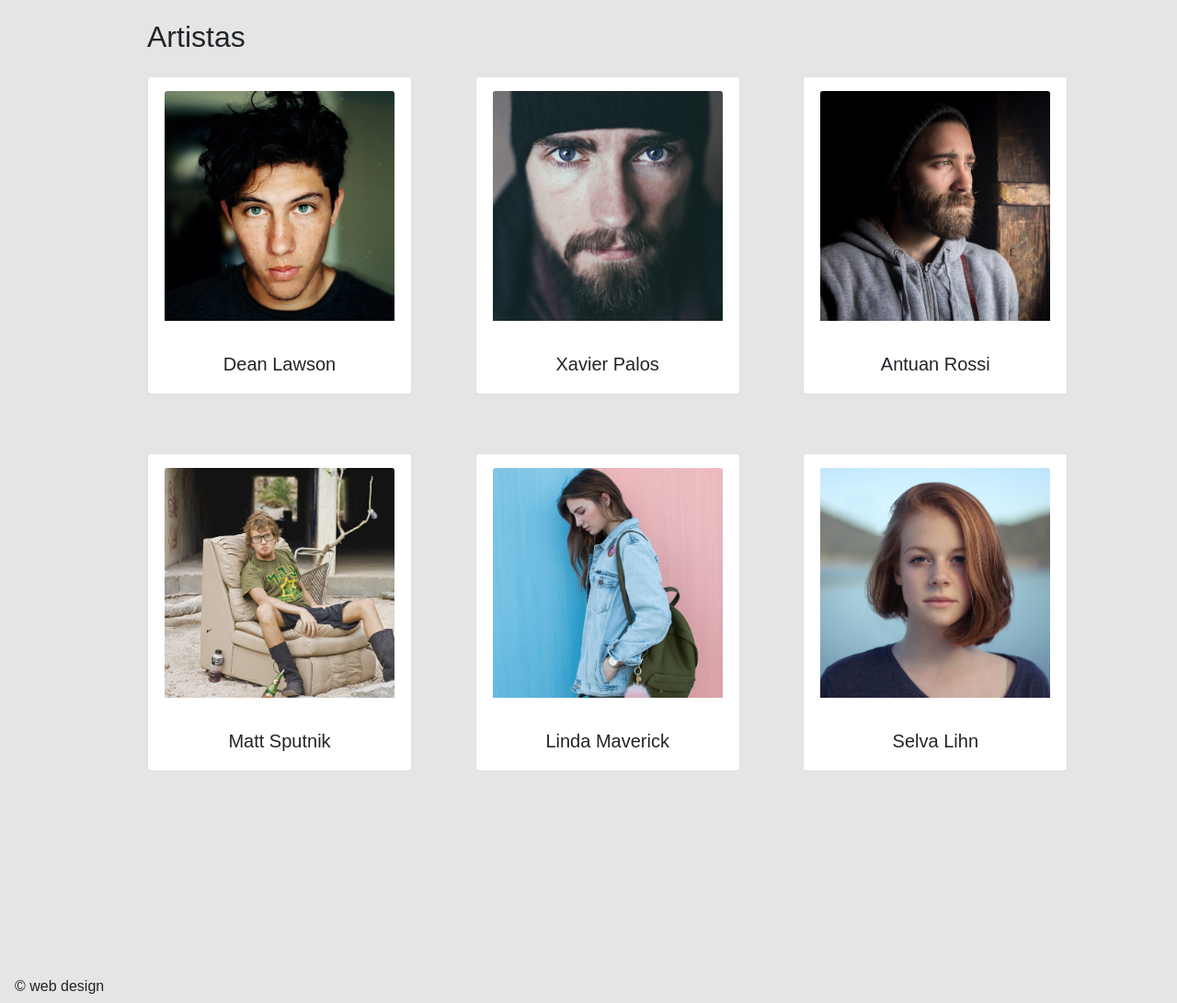
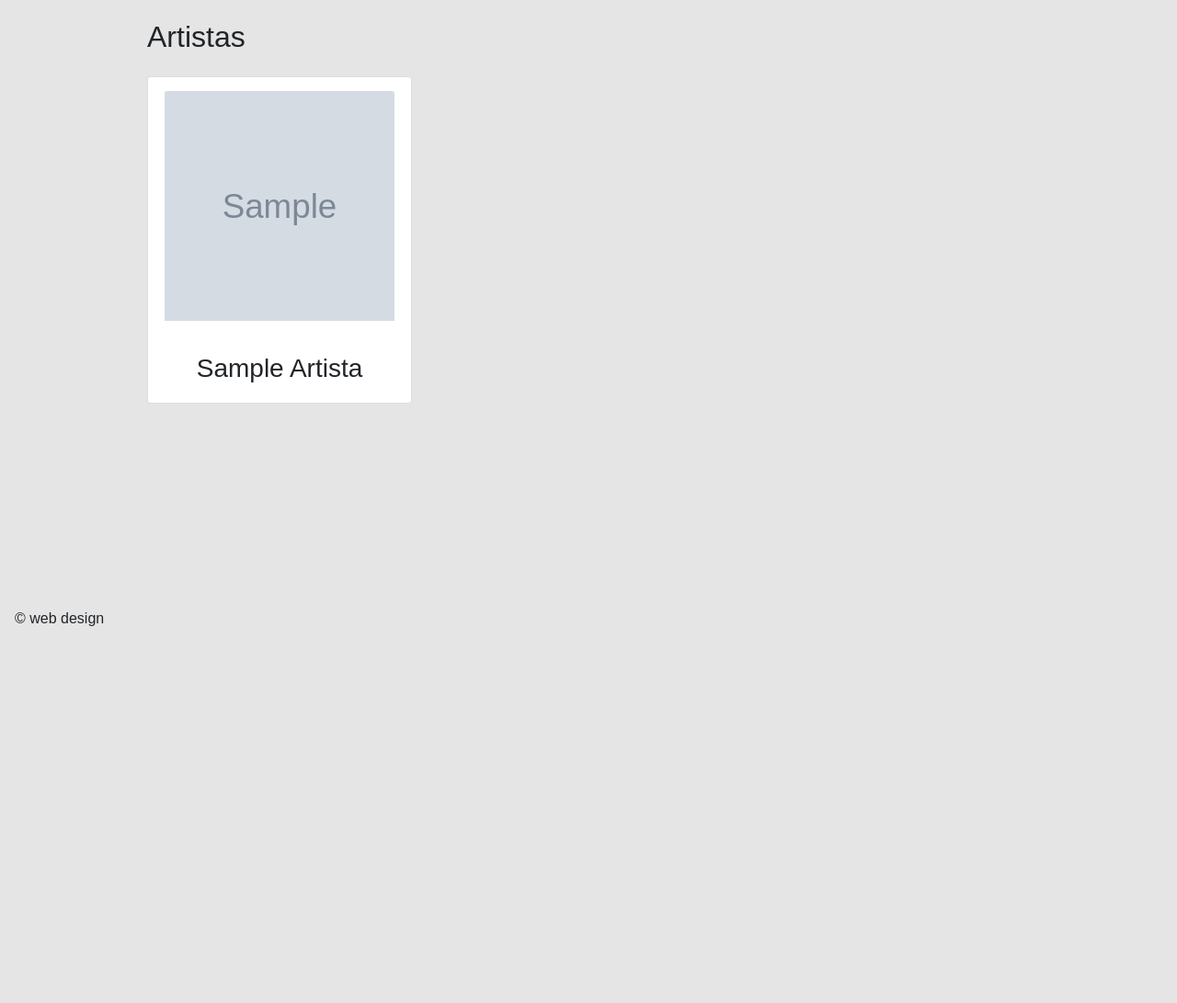
Before and after one commit to rsep/Proyecto_Semestral006D_DJANGO, a Django app: page / in a window 1280 px wide. Shown: the part 728-1819 px from the top of the page at 92% size. After the commit the page ends 1409 px from the top, so only its background shows below. Run offline with Django 3.2, Linux system fonts and the light colour scheme; tables that the repository leaves empty hold one stand-in row (values such as "Sample post"); grey boxes marked "Sample" are stand-in pictures; some libraries are stand-ins or nearby versions.

Commit message:
index y nosotros OK rutas, data de BD

```diff
--- a/Proyecto_Semestral006D_DJANGO/core/templates/core/index.html
+++ b/Proyecto_Semestral006D_DJANGO/core/templates/core/index.html
@@ -84,85 +84,20 @@
             </div>
         </div>
 
-        <!-- Linea de Cards Artistas -->
+        <!-- cards -->
         <div id="card1" class="row">
-            <div class="col col-md-6 col-xl-4">
+            {% for x in artistas %}
+            <div class="col">
                 <div class="card text-center ex2" style="width: 18rem;">
-
-                    <a href="bio_artista1.html">
-                        <img src="{% static 'core/img/artistas/4_c.jpg' %}" class="card-img-top anima" alt="...">
+                    <a href="{% url 'bio_artista' %}">
+                        <abbr title="Lorem ipsum dolor sit amet, consectetur adipisicing elit, sed do eiusmod
+                        tempor incididunt ut labore et dolore magna aliqua."><img src="{{ x.foto_perfil.url }}" alt="{{ x.nombre }}" class="card-img-top anima"></abbr>
                     </a>
                     <div class="card-body">
-                        <h5 class="card-text">Dean Lawson</h5>
+                        <h3 class="card-text">{{ x.nombre | title}}</h3>
                     </div>
                 </div>
             </div>
-
-            <div class="col col-md-6 col-xl-4">
-                <div class="card text-center ex2" style="width: 18rem;">
-
-                    <!-- linkear al artista 2 -->
-                    <a href="bio_artista2.html">
-                        <img src="{% static 'core/img/artistas/2_c.jpg' %}" class="card-img-top anima" alt="...">
-                    </a>
-                    <div class="card-body">
-                        <h5 class="card-text">Xavier Palos</h5>
-                    </div>
-                </div>
-            </div>
-
-            <div class="col col-md-6 col-xl-4">
-                <div class="card text-center ex2" style="width: 18rem;">
-
-                    <!-- linkear al artista 3 -->
-                    <a href="bio_artista3.html">
-                        <img src="{% static 'core/img/artistas/8_c.jpg' %}" class="card-img-top anima" alt="...">
-                    </a>
-                    <div class="card-body">
-                        <h5 class="card-text">Antuan Rossi</h5>
-                    </div>
-                </div>
-            </div>
-
-            <div class="col col-md-6 col-xl-4">
-                <div class="card text-center ex2" style="width: 18rem;">
-
-                    <a href="#">
-                        <img src="{% static 'core/img/artistas/6_c.jpg' %}" class="card-img-top anima" alt="...">
-                    </a>
-                    <div class="card-body">
-                        <h5 class="card-text">Matt Sputnik</h5>
-                    </div>
-                </div>
-            </div>
-
-
-            <div class="col col-md-6 col-xl-4">
-
-                <div class="card text-center ex2" style="width: 18rem;">
-
-                    <a href="#">
-                        <img src="{% static 'core/img/artistas/3_c.jpg' %}" class="card-img-top anima" alt="...">
-                    </a>
-                    <div class="card-body">
-                        <h5 class="card-text">Linda Maverick</h5>
-                    </div>
-                </div>
-            </div>
-
-
-            <div class="col col-md-6 col-xl-4">
-
-                <div class="card text-center ex2" style="width: 18rem;">
-
-                    <a href="#">
-                        <img src="{% static 'core/img/artistas/9_c.jpg' %}" class="card-img-top anima" alt="...">
-                    </a>
-                    <div class="card-body">
-                        <h5 class="card-text">Selva Lihn</h5>
-                    </div>
-                </div>
-            </div>
-
+            {% endfor %}
         </div>
 {% endblock %}
--- a/Proyecto_Semestral006D_DJANGO/core/templates/core/nosotros.html
+++ b/Proyecto_Semestral006D_DJANGO/core/templates/core/nosotros.html
@@ -38,13 +38,13 @@
         <div class="col-12 col-md-4">
             <!-- Boton Galeria / Boton Artistas -->
             <div id="bot1">
-                <a href="galeria_obras.html">
+                <a href="{% url 'galeria_obras' %}">
                     <button type="button" class="btn btn-dark bot1 alineado">Galeria</button>
                 </a>
             </div>
             <div id="bot2">
                 <!-- linkear a GALERIA ARTISTAS -->
-                <a href="galeria_artistas.html">
+                <a href="{% url 'galeria_artistas' %}">
                     <button type="button" class="btn btn-dark bot2 alineado">Artistas</button>
                 </a>
             </div>
--- a/Proyecto_Semestral006D_DJANGO/core/views.py
+++ b/Proyecto_Semestral006D_DJANGO/core/views.py
@@ -8,12 +8,12 @@ from .models import Artista
 
 # Create your views here.
 def index(request):
-    # obras = Obra.objects.all()
-    # datos = {
-    #     'obras' : obras
-    # }
-    # return render(request,'core/index.html',datos)
-    return render(request,'core/index.html')
+    if request.method == 'GET':
+        artistas = Artista.objects.all()
+    datos = {
+        'artistas' : artistas
+    }
+    return render(request,'core/index.html',datos)
 
 def nosotros(request):
     return render(request,'core/nosotros.html')
```
